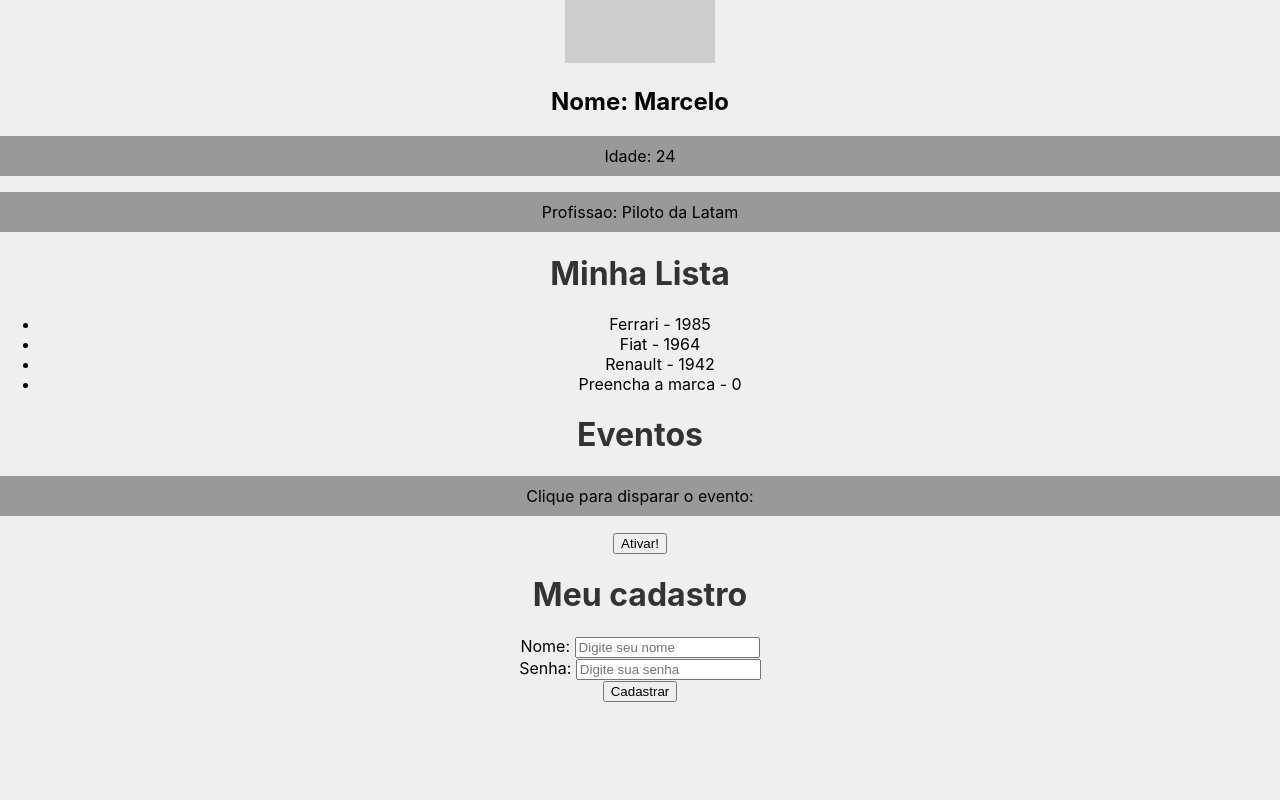
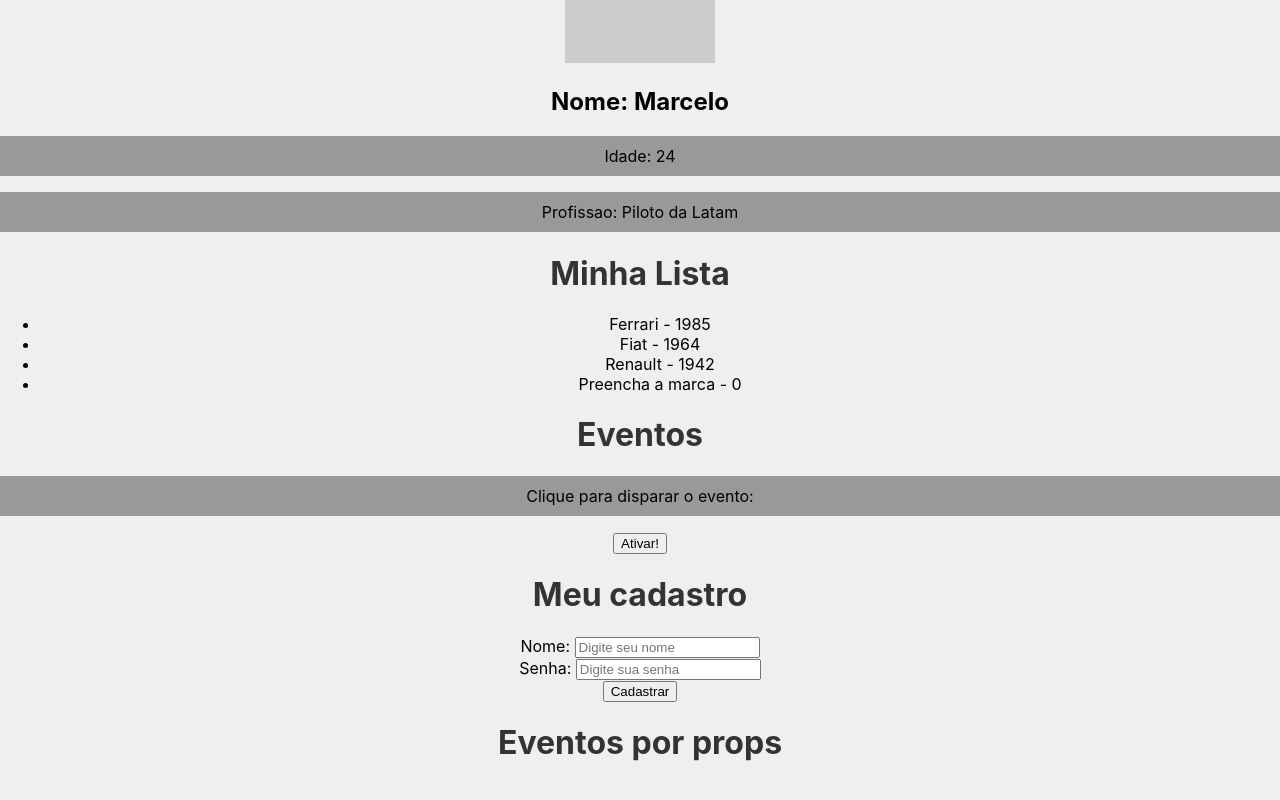
Before and after one commit to HSuarez89/react-hora-de-codar, a React (Create React App) app in the folder meu-projeto/: page / in a window 1280 px wide. Shown: the part 1660-2460 px from the top of the page. Built offline with nearby package versions, Linux system fonts and the light colour scheme.

Commit message:
Update App.js

```diff
--- a/meu-projeto/src/App.js
+++ b/meu-projeto/src/App.js
@@ -51,6 +51,7 @@ function App() {
         <h1>Eventos</h1>
         <Evento />
         <Form />
+        <h1>Eventos por props</h1>
     </div>
   );
 }
```
